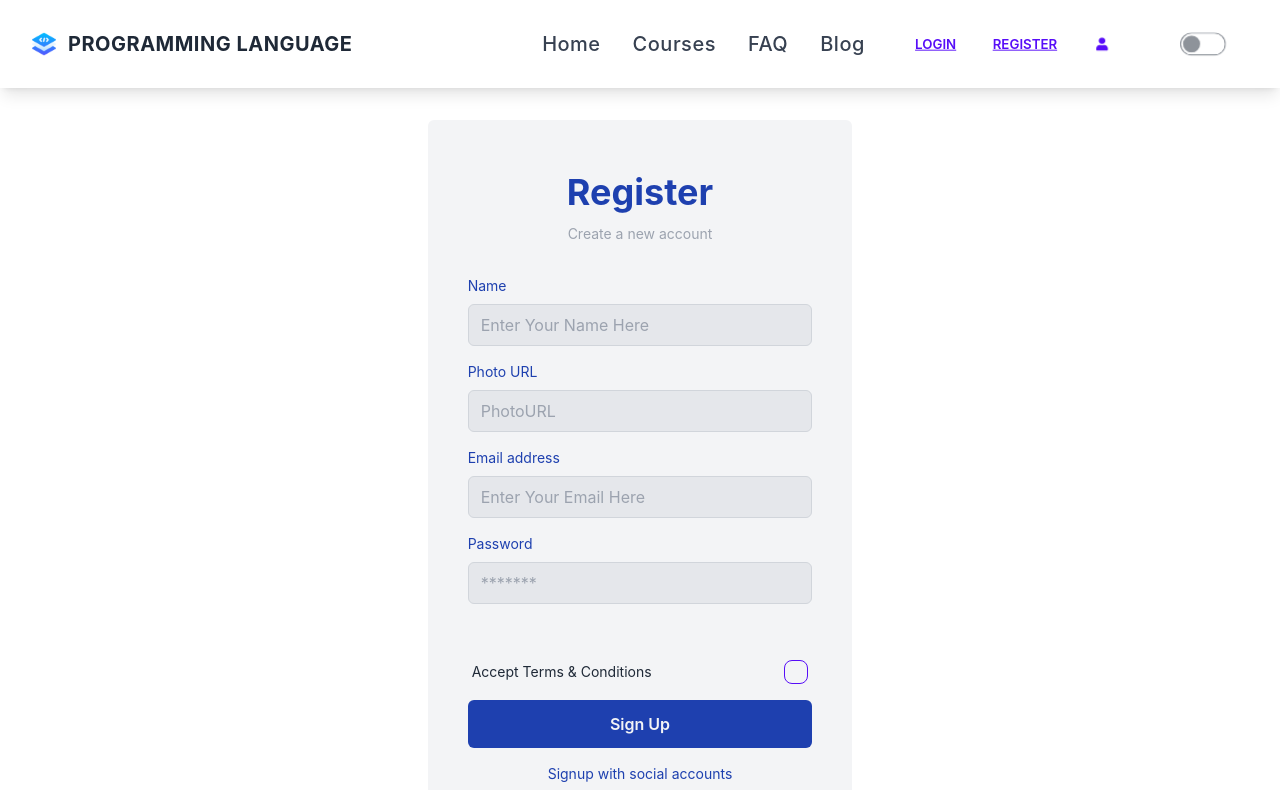
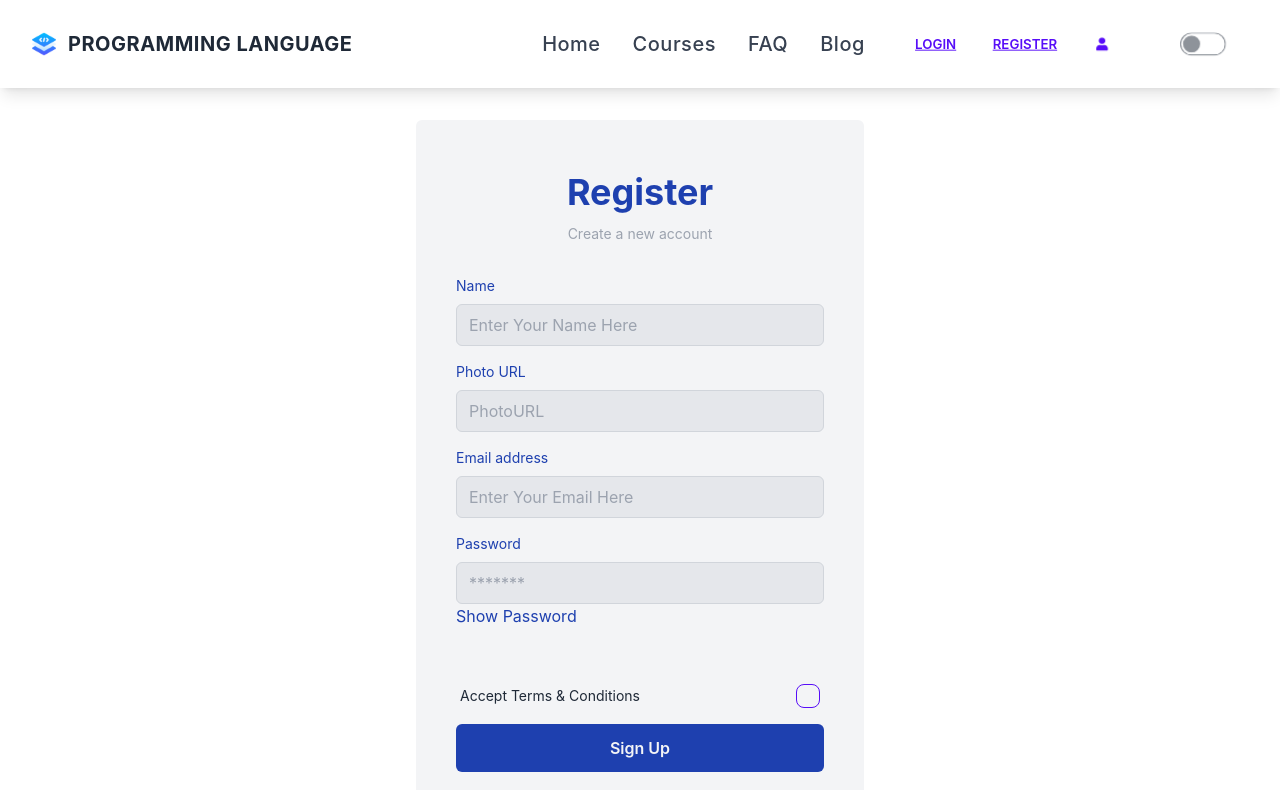
Before and after one commit to nafisamou/E-Learning_Platform, a React (Create React App) app: page /register in a window 1280 px wide. Shown: the top 790 px of the page. Built offline with nearby package versions, Linux system fonts and the light colour scheme; no server answers.

Commit message:
show password updated

```diff
--- a/src/Pages/Login/Login.js
+++ b/src/Pages/Login/Login.js
@@ -7,6 +7,7 @@ import { AuthContext } from "../../contexts/AuthProvider";
 
 const Login = () => {
   const navigate = useNavigate();
+   const [showPass, setShowPass] = useState(false);
   const [userEmail, setUserEmail] = useState("");
   const [error, setError] = useState("");
   const [user, setUser] = useState({});
@@ -119,17 +120,17 @@ const Login = () => {
                 </label>
               </div>
               <input
-                // type={showPass ? 'text' : 'password'}
-                type="password"
+                type={showPass ? 'text' : 'password'}
+                // type="password"
                 name="password"
                 id="password"
                 placeholder="*******"
                 className="w-full px-3 py-2 border rounded-md border-gray-300 bg-gray-200 focus:border-gray-900 text-gray-900"
               />
 
-              {/* <button onClick={() => setShowPass(!showPass)}>
+              <button onClick={() => setShowPass(!showPass)}>
               Show Password
-            </button> */}
+            </button>
             </div>
           </div>
 
--- a/src/Pages/Register/Register.js
+++ b/src/Pages/Register/Register.js
@@ -5,6 +5,7 @@ import toast from "react-hot-toast";
 import { AuthContext } from "../../contexts/AuthProvider";
 
 const Register = () => {
+  const [showPass, setShowPass] = useState(false);
   const [error, setError] = useState("");
   const [user, setUser] = useState(null);
   const [accepted, setAccepted] = useState(false);
@@ -87,7 +88,7 @@ const Register = () => {
         navigate(from, { replace: true });
       })
       .catch((error) => {
-      toast.error(error.message);;
+        toast.error(error.message);
       });
   };
 
@@ -156,13 +157,17 @@ const Register = () => {
                 </label>
               </div>
               <input
-                type="password"
+                type={showPass ? "text" : "password"}
+                // type="password"
                 name="password"
                 id="password"
                 placeholder="*******"
                 required
                 className="w-full px-3 py-2 border rounded-md border-gray-300 bg-gray-200 focus:border-gray-900 text-gray-900"
               />
+              <button onClick={() => setShowPass(!showPass)}>
+              Show Password
+            </button>
             </div>
           </div>
           <div className="space-y-2">
```
Lines whose indentation alone changed are shown as unchanged.
